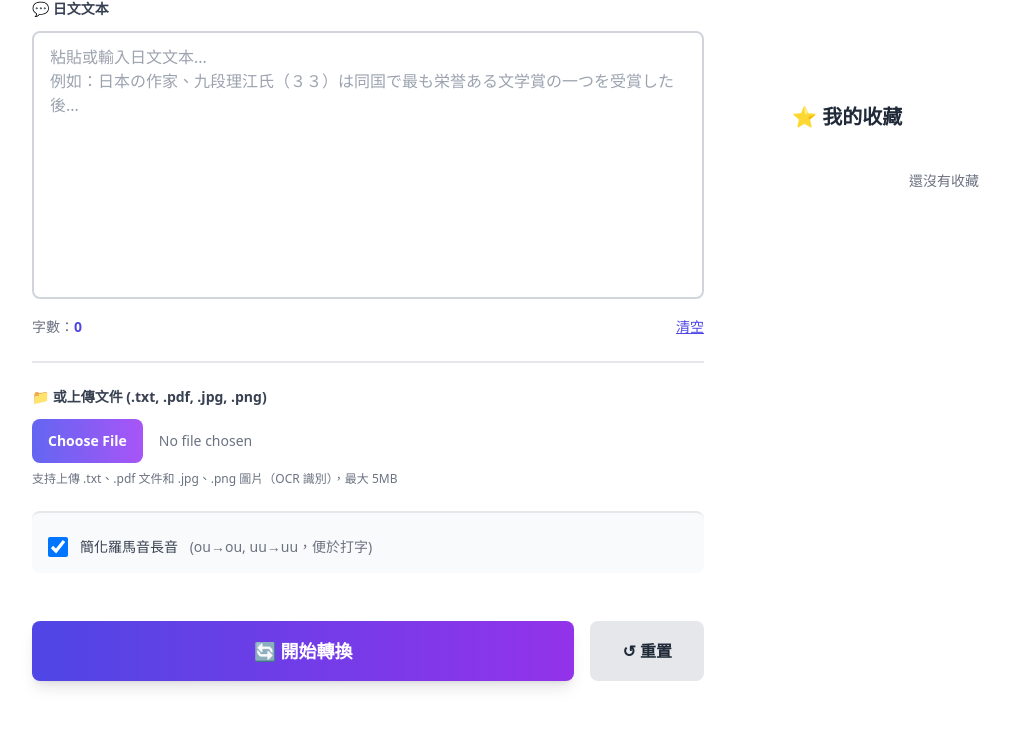
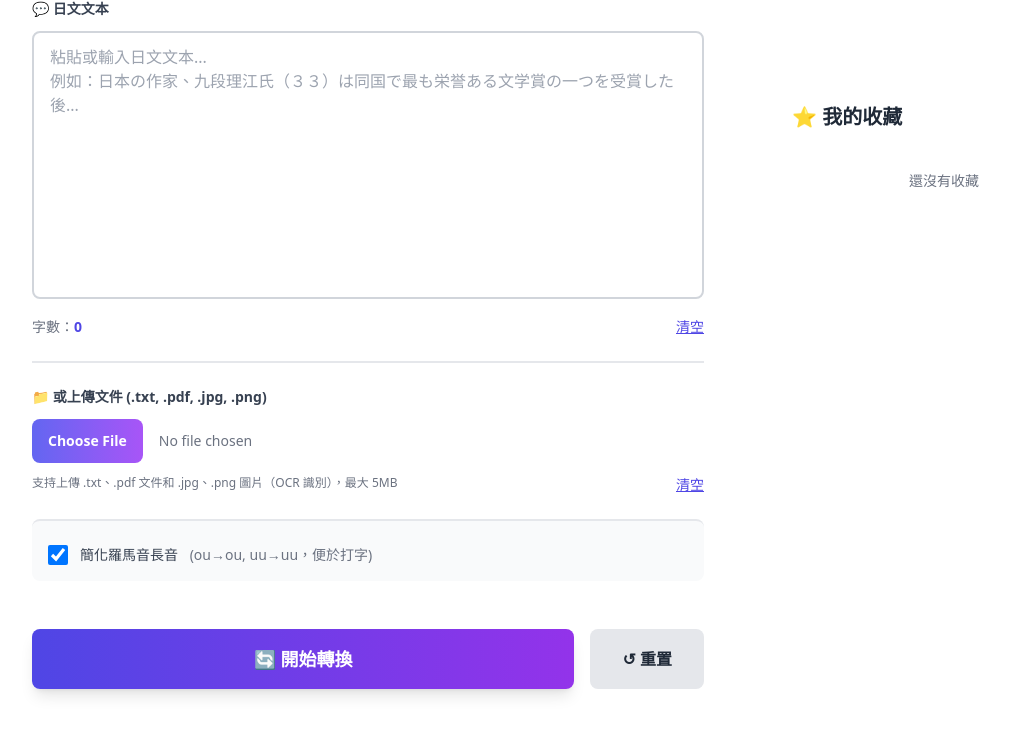
Before and after one commit to thomas-chu123/Kanji_trans_tool, a FastAPI app: page / in a window 1280 px wide. Shown: the part 273-1008 px from the top of the page, without its empty margins (80-1090 px from the left). Run offline with FastAPI, Linux system fonts and the light colour scheme; data that the repository does not hold is empty; some libraries are stand-ins or nearby versions.

Commit message:
新增清空文件上傳按鈕，改善用戶體驗

```diff
--- a/templates/index.html
+++ b/templates/index.html
@@ -56,7 +56,12 @@
                             hover:file:from-indigo-600 hover:file:to-purple-600
                             transition"
                     />
-                    <p class="mt-2 text-xs text-gray-500">支持上傳 .txt、.pdf 文件和 .jpg、.png 圖片（OCR 識別），最大 5MB</p>
+                    <div class="mt-3 flex justify-between text-sm">
+                        <p class="text-xs text-gray-500">支持上傳 .txt、.pdf 文件和 .jpg、.png 圖片（OCR 識別），最大 5MB</p>
+                        <button type="button" onclick="clearFile()" class="text-indigo-600 hover:text-indigo-700 underline">
+                            清空
+                        </button>
+                    </div>
                 </div>
 
                 <!-- 轉換選項 -->
@@ -200,6 +205,11 @@
         document.getElementById('charCount').textContent = '0';
     }
 
+    // 清空文件上傳
+    function clearFile() {
+        document.getElementById('fileUpload').value = '';
+    }
+
     // 載入最近記錄
     function loadRecent(id) {
         window.location.href = '/results/' + id;
```
